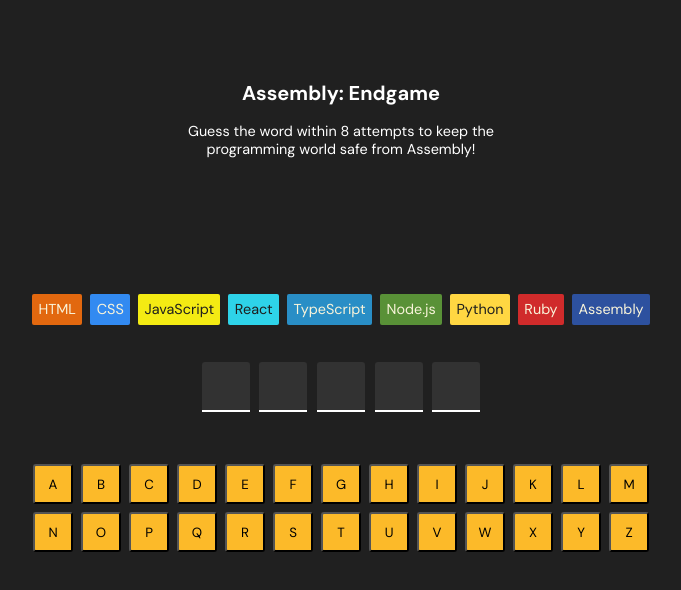
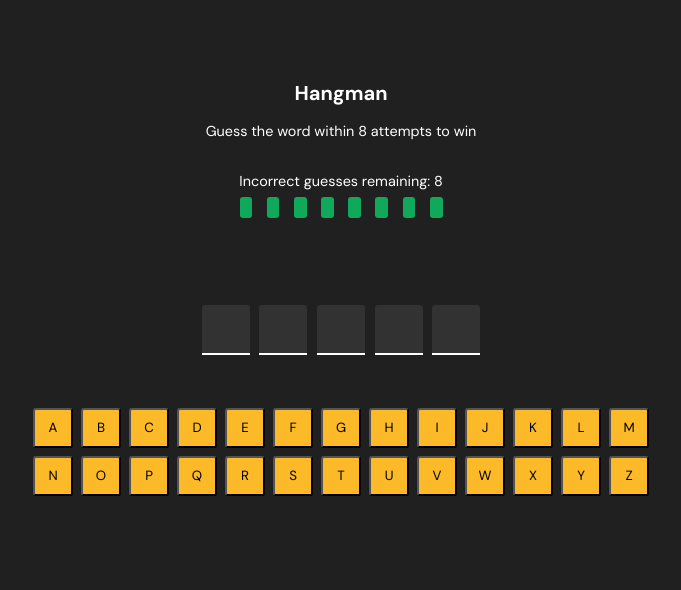
Before and after one commit to Delali-Adanuty/Hangman, a React (Vite) app: page / in a window 1280 px wide. Shown: the top 590 px of the page, without its empty margins (299-980 px from the left). Built offline with nearby package versions, Linux system fonts and the light colour scheme.

Commit message:
Replaced the language chips with lifebars and added functionality

```diff
--- a/index.html
+++ b/index.html
@@ -5,10 +5,9 @@
     <link rel="preconnect" href="https://fonts.googleapis.com">
     <link rel="preconnect" href="https://fonts.gstatic.com" crossorigin>
     <link href="https://fonts.googleapis.com/css2?family=DM+Sans:ital,opsz,wght@0,9..40,100..1000;1,9..40,100..1000&family=Inter:ital,opsz,wght@0,14..32,100..900;1,14..32,100..900&display=swap" rel="stylesheet">
-    <link rel="icon" type="image/svg+xml" href="/vite.svg" />
     <link rel="stylesheet" href="/src/index.css">
     <meta name="viewport" content="width=device-width, initial-scale=1.0" />
-    <title>Endgame</title>
+    <title>Hangman</title>
   </head>
   <body>
     <div id="root"></div>
--- a/src/components/App.jsx
+++ b/src/components/App.jsx
@@ -5,18 +5,19 @@
 import { useState } from "react"
 import Word from "./Word"
 import Keyboard from "./Keyboard"
-import { getFarewellText } from "../data/utils"
 import { getRandomWord } from "../data/utils"
 import Confetti from "react-confetti"
+import LIfeBar from "./LifeBar"
 
 export default function App(){
     const [currentWord, setCurrentWord] = useState(() => getRandomWord());
     const [guessedLetters, setGuessedLetters] = useState([])
-
+    const totalGuesses = 8
 
 
     const alphabet = "abcdefghijklmnopqrstuvwxyz"
     const wrongGuessCount = guessedLetters.length - guessedLetters.filter(item => new Set(currentWord).has(item)).length;
+    const remainingGuesses = totalGuesses - wrongGuessCount
     const isGameWon = currentWord.split('').every(item => guessedLetters.includes(item));
     const isGameLost = languages.length - 1 === wrongGuessCount
     const isGameOver = isGameLost || isGameWon
@@ -47,13 +48,6 @@
         )
     })
 
-    const langugageChips = languages.map((item, index) => {
-        const classname = index < wrongGuessCount ? "lost" : ""
-        return (
-            <span key={index} style={{backgroundColor:item.backgroundColor, color:item.color}} className={classname}>{item.name}</span>
-        )
-    })
-
     const letterElements = currentWord.split('').map((item, index) => {
         return(
             <span key={index}>
@@ -70,17 +64,14 @@
     return(
         <>
         {isGameWon && <Confetti />}
-        <Header />
+        <Header  attempt = {remainingGuesses}/>
+        <LIfeBar left={remainingGuesses}/>
         <Status
             over = {isGameOver}
             won={isGameWon}
             lost = {isGameLost}
-            farewell={wrongGuessCount > 0 && getFarewellText(languages[wrongGuessCount-1].name)}
             lastGuess= {isLastGuessedCorrect}
         />
-        <Chips
-        data={langugageChips}
-         />
          <Word  data={letterElements}/>
          <Keyboard data={keyboardElements} />
          {isGameOver &&
--- a/src/components/Header.jsx
+++ b/src/components/Header.jsx
@@ -1,8 +1,8 @@
 export default function Header(){
     return(
         <header>
-            <h1>Assembly: Endgame</h1>
-            <p>Guess the word within 8 attempts to keep the programming world safe from Assembly!</p>
+            <h1>Hangman</h1>
+            <p>Guess the word within 8 attempts to win</p>
         </header>
     )
 }
--- /dev/null
+++ b/src/components/LifeBar.jsx
@@ -0,0 +1,14 @@
+export default function LIfeBar(props){
+    const bars = Array.from({length:props.left}).map(() => (
+        <span className={`lifebar ${props.left <= 4 ? "red":""}`}></span>
+    ))
+    return(
+        <>
+            <p className="lifebar">Incorrect guesses remaining: {props.left}</p>
+            <section className="life">
+                {bars}
+            </section>
+        </>
+
+    )
+}
--- a/src/components/Status.jsx
+++ b/src/components/Status.jsx
@@ -4,7 +4,7 @@
             {props.over ? (
                 <>
                 <h2>{props.won? "You win": "You Lose"}</h2>
-                <p>{props.won? "Well done!": "Prepare to learn assembly!"}</p>
+                <p>{props.won? "Well done!": "Better luck next time!"}</p>
                 </>
             ) :
                 <>
--- a/src/data/utils.js
+++ b/src/data/utils.js
@@ -4,23 +4,3 @@
     const random = Math.floor(Math.random() * words.length);
     return words[random]
 }
-
-export function getFarewellText(language) {
-    const options = [
-        `Farewell, ${language}`,
-        `Adios, ${language}`,
-        `R.I.P., ${language}`,
-        `We'll miss you, ${language}`,
-        `Oh no, not ${language}!`,
-        `${language} bites the dust`,
-        `Gone but not forgotten, ${language}`,
-        `The end of ${language} as we know it`,
-        `Off into the sunset, ${language}`,
-        `${language}, it's been real`,
-        `${language}, your watch has ended`,
-        `${language} has left the building`
-    ];
-
-    const randomIndex = Math.floor(Math.random() * options.length);
-    return options[randomIndex];
-}
--- a/src/index.css
+++ b/src/index.css
@@ -13,7 +13,7 @@
 }
 
 header{
-  margin:3rem 0;
+  margin-top:3rem;
   padding:2rem 0;
   text-align: center;
   display: flex;
@@ -38,6 +38,7 @@
   padding:.75rem 0;
   border-radius:.3rem;
   text-align: center;
+  margin:1.6rem 0;
 }
 
 section.game-status.won{
@@ -138,3 +139,27 @@
 section.keyboard button.red{
   background-color: red;
 }
+
+section.life{
+  display: flex;
+  justify-content: center;
+  align-items: center;
+}
+
+p.lifebar{
+  text-align: center;
+  font-size: 0.9rem;
+}
+
+span.lifebar{
+  width:.8rem;
+  height: 1.3rem;
+  margin:.45rem;
+  display: inline-block;
+  background-color: #10A95B;
+  border-radius: 3px;
+}
+
+span.lifebar.red{
+  background-color: red;
+}
```
